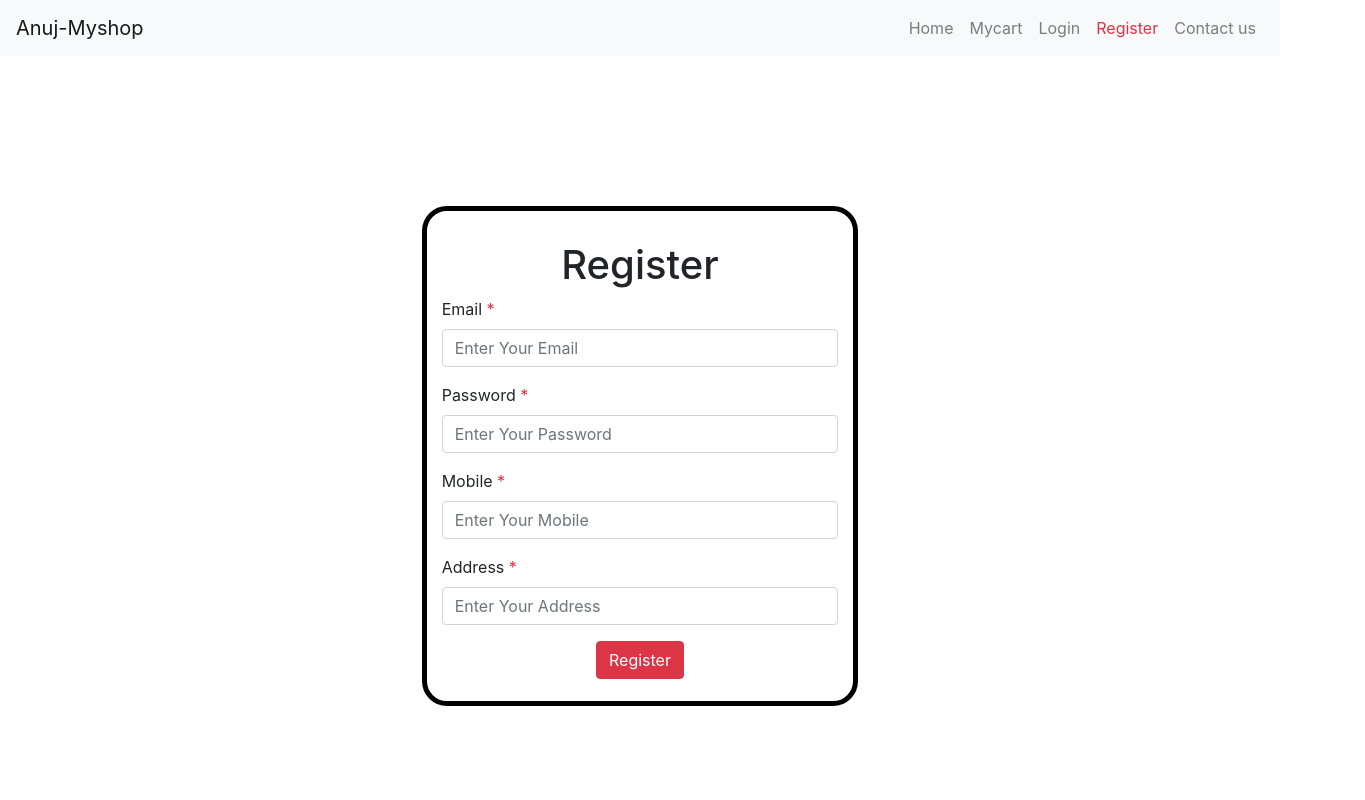
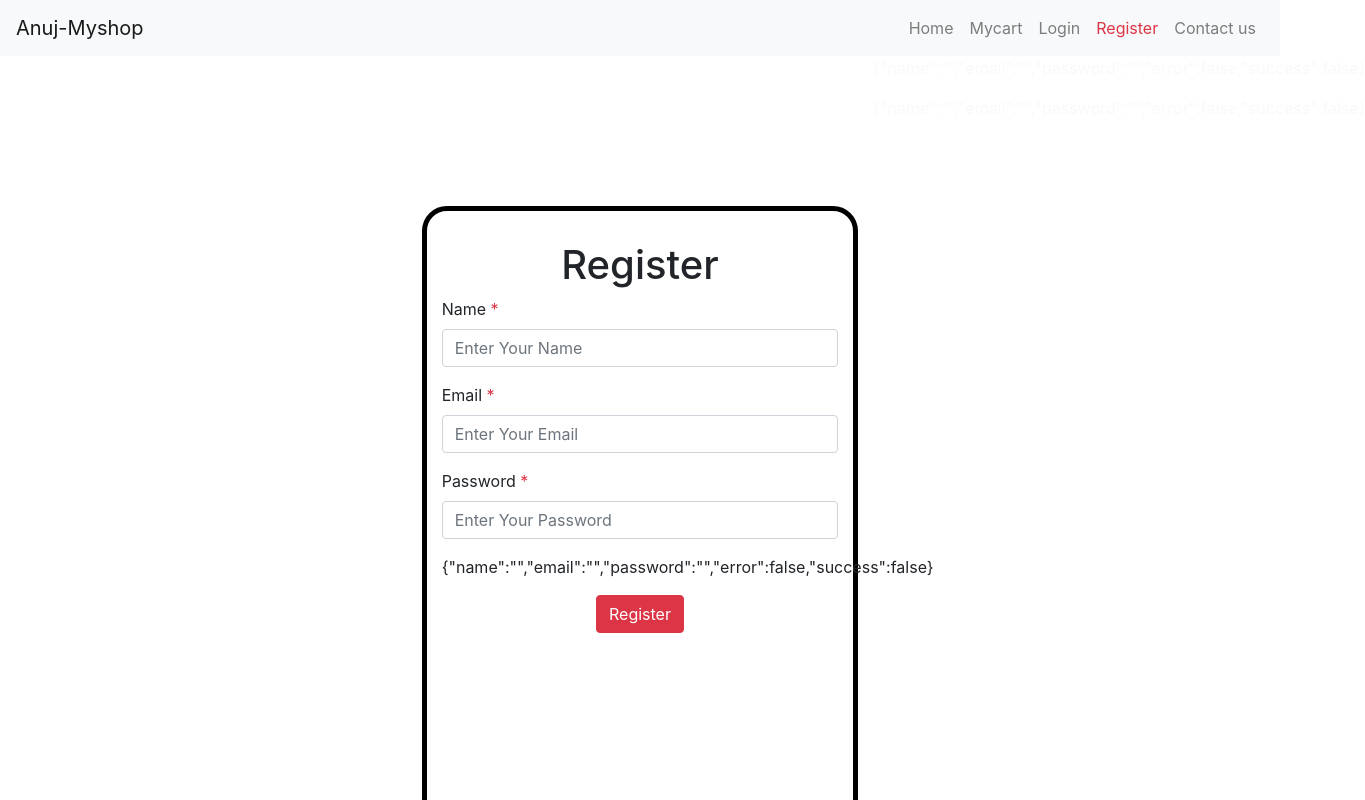
Before and after one commit to anujbidkar/React-My-Shop-Ecommerce, a React (Create React App) app: page /register in a window 1280 px wide. Shown: the top 800 px of the page, 1365 px wide, since content can reach past the window. Built offline with nearby package versions, Linux system fonts and the light colour scheme.

Commit message:
new register

```diff
--- a/src/App.css
+++ b/src/App.css
@@ -67,6 +67,6 @@
   margin-top: 150px;
   border: 5px solid black;
   border-radius: 25px;
-  height: 500px;
+  height: 700px;
   padding: 30px;
 }
--- /dev/null
+++ b/src/screens/API.js
@@ -0,0 +1,19 @@
+// import { API } from "../../backend";
+
+// const API = 'http://localhost:3100/api/';
+
+
+export const signup = user => {
+  return fetch(`http://localhost:3100/api/register`, {
+    method: "POST",
+    headers: {
+      Accept: "application/json",
+      "Content-Type": "application/json"
+    },
+    body: JSON.stringify(user)
+  })
+    .then(response => {
+      return response.json();
+    })
+    .catch(err => console.log(err));
+};
--- a/src/screens/Register.js
+++ b/src/screens/Register.js
@@ -1,42 +1,97 @@
 import Navbar_component from '../Components/Navbar_component';
-import {BrowserRouter,Switch,Route,Link} from "react-router-dom";
+import React, { useState } from "react";
+import {signup} from './API';
+import { useHistory } from "react-router";
+
+import {BrowserRouter,Switch,Route,Link,Redirect} from "react-router-dom";
 
 function Register()
 {
+    const [values, setValues] = useState({
+        name: "",
+        email: "",
+        password: "",
+        error:false,
+        success: false
+      });
+
+    const [datafromBackend, datafromBackendadd] = useState();
+
+      const { name, email, password, error, success } = values;
+
+      const handleChange = name => event => {
+        setValues({ ...values, error: false, [name]: event.target.value });
+      };
+
+      const onSubmit = event => {
+        event.preventDefault();
+        setValues({ ...values, error: false });
+        signup({ name, email, password })
+          .then(data => {
+            if (data.error)
+            {
+              setValues({ ...values, error: data.error, success: false });
+            } else
+            {
+
+
+             datafromBackendadd(data);
+                console.log(data);
+              setValues({
+                ...values,
+                name: "",
+                email: "",
+                password: "",
+                error: false,
+                success: true
+              });
+
+              this.props.history.push('/');
+            //   <Redirect  to='/login' />
+            }
+          })
+        //   .catch(console.log("Error in signup"));
+      };
+
     return(<div>
         <Navbar_component />
 
         <div className="row">
+
 
                     <div className="col-lg-4 "></div>
                     <div className="col-lg-4 my_login_div ">
                         <h1 className="text-center">Register    </h1>
 
                         <div className="form-group">
+                            <label >Name <span className="text-danger">*</span></label>
+                            <input type="text" value={name} onChange={handleChange("name")} required placeholder="Enter Your Name" className="form-control"/>
+                        </div>
+                        <div className="form-group">
                             <label >Email <span className="text-danger">*</span></label>
-                            <input type="email" required placeholder="Enter Your Email" className="form-control"/>
+                            <input type="email" value={email} onChange={handleChange("email")} required placeholder="Enter Your Email" className="form-control"/>
                         </div>
                         <div className="form-group">
                             <label >Password <span className="text-danger">*</span></label>
-                            <input type="password" required placeholder="Enter Your Password" className="form-control"/>
+                            <input type="password"  value={password} onChange={handleChange("password")} required placeholder="Enter Your Password" className="form-control"/>
                         </div>
+
                         <div className="form-group">
-                            <label >Mobile <span className="text-danger">*</span></label>
-                            <input type="number" required placeholder="Enter Your Mobile" className="form-control"/>
+                        {JSON.stringify(values)}
                         </div>
+
                         <div className="form-group">
-                            <label >Address <span className="text-danger">*</span></label>
-                            <input type="text" required placeholder="Enter Your Address" className="form-control"/>
-                        </div>
-                        <div className="form-group">
-                            <button className="btn btn-danger mx-auto d-block">
+                            <button  onClick={onSubmit} className="btn btn-danger mx-auto d-block">
                                 Register
                             </button>
+                            {JSON.stringify(datafromBackend)}
                         </div>
 
 
                     </div>
-                    <div className="col-lg-4 "></div>
+                    <div className="col-lg-4 ">
+                    <p className="text-light text-center">{JSON.stringify(values)}</p>    <p className="text-light text-center">{JSON.stringify(values)}</p></div>
+
 
 
 
```
